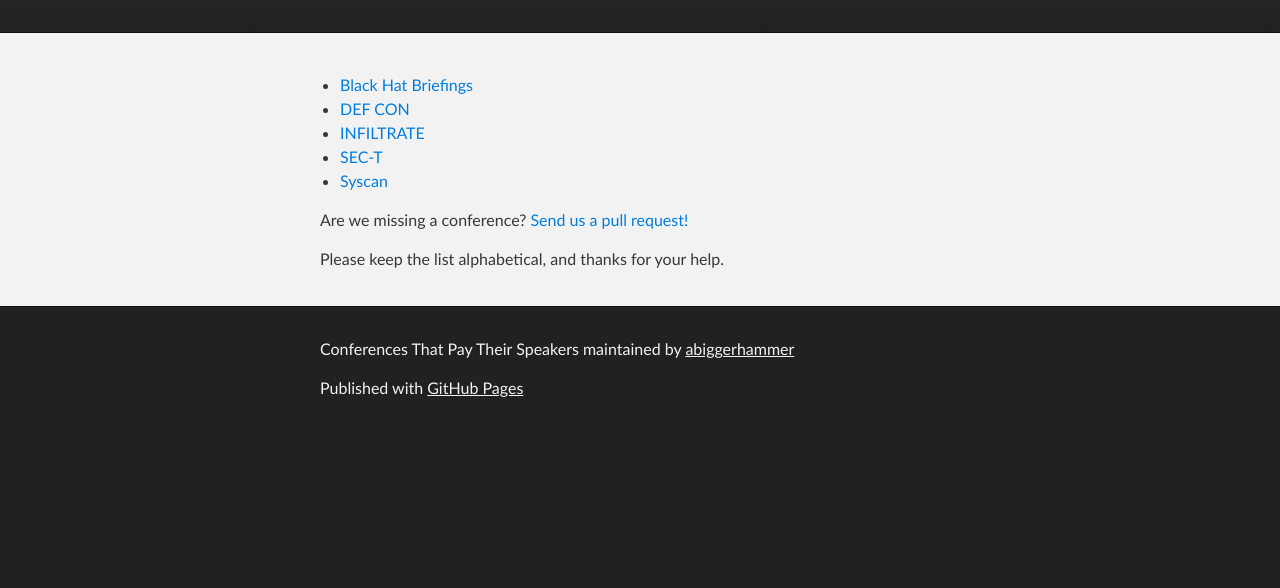
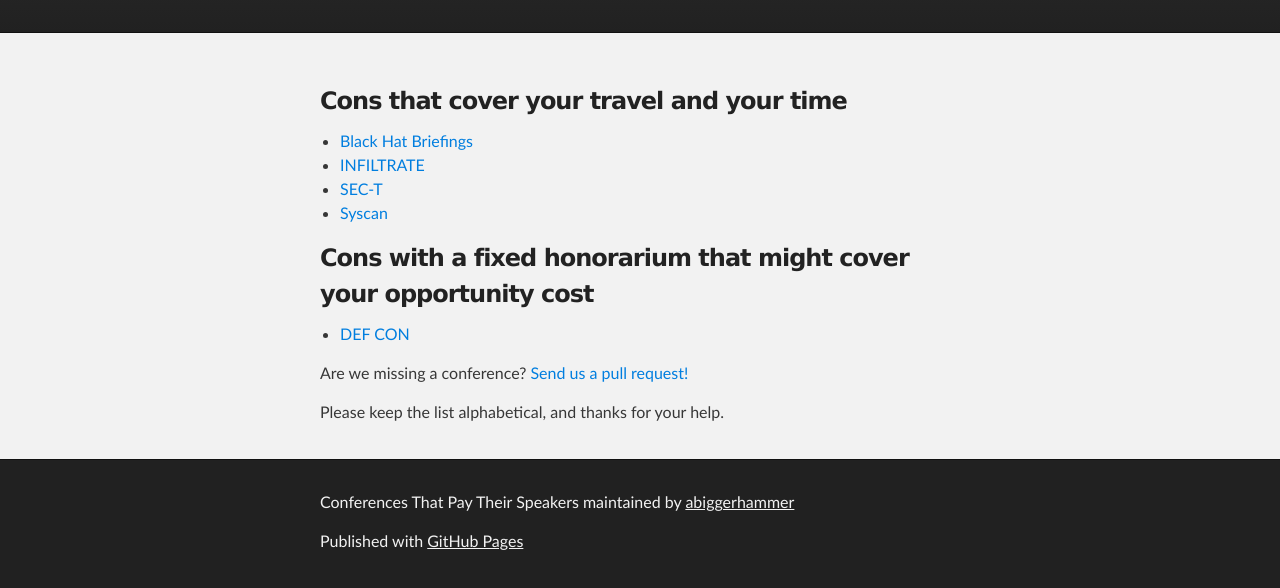
Before and after one commit to abiggerhammer/conferencesthatpaytheirspeakers.org, a plain HTML site: page index.html in a window 1280 px wide. Shown: the part 240-828 px from the top of the page. Before the commit the page ends 800 px from the top, so only its background shows below. Drawn offline with Linux system fonts and the light colour scheme.

Commit message:
split into 'definitely covers' and 'might cover'

```diff
--- a/index.html
+++ b/index.html
@@ -26,15 +26,18 @@
     <!-- MAIN CONTENT -->
     <div id="main_content_wrap" class="outer">
       <section id="main_content" class="inner">
+	<h3>Cons that cover your travel and your time</h3>
         <ul>
-<li><a href="https://blackhat.com/">Black Hat Briefings</a></li>
-<li><a href="https://defcon.org/">DEF CON</a></li>
-<li><a href="http://infiltratecon.net/">INFILTRATE</a></li>
-<li><a href="https://www.sec-t.org/">SEC-T</a></li>
-<li><a href="https://www.syscan.org/">Syscan</a></li>
+	  <li><a href="https://blackhat.com/">Black Hat Briefings</a></li>
+	  <li><a href="http://infiltratecon.net/">INFILTRATE</a></li>
+	  <li><a href="https://www.sec-t.org/">SEC-T</a></li>
+	  <li><a href="https://www.syscan.org/">Syscan</a></li>
+	</ul>
 
-</ul>
-
+	<h3>Cons with a fixed honorarium that might cover your opportunity cost</h3>
+	<ul>
+	  <li><a href="https://defcon.org/">DEF CON</a></li>
+	</ul>
 <p>Are we missing a conference? <a href="https://github.com/abiggerhammer/conferencesthatpaytheirspeakers.org/pulls">Send us a pull request!</a> </p>
 
 <p>Please keep the list alphabetical, and thanks for your help.</p>
```
